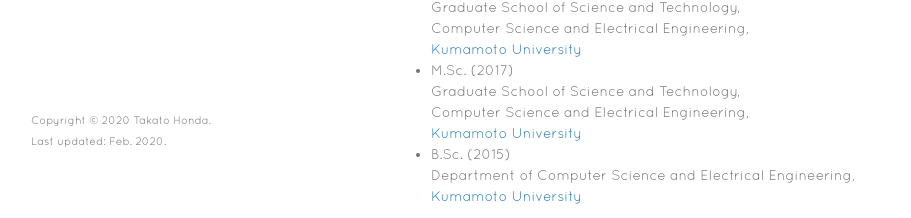
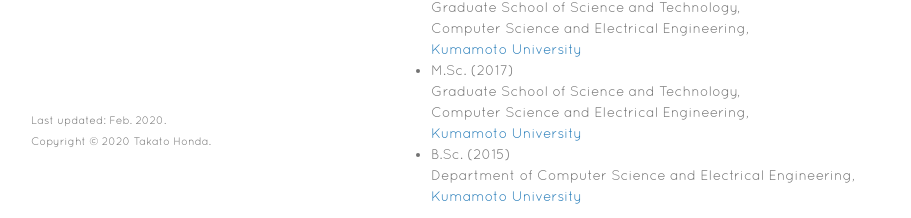
Before and after one commit to TakatoHonda/takatohonda.github.io, a Jekyll site: the page built from index.md, in a window 1280 px wide and 900 px high, scrolled down 535 px. Shown: the part 679-897 px from the top of the window, without its empty margins (179-1090 px from the left). Built offline with Jekyll 4.4.1, drawn with Linux system fonts in a browser that asks for light colours; our own code applies the rules of GitHub Pages for plain Markdown files.

```diff
--- a/_layouts/default.html
+++ b/_layouts/default.html
@@ -50,9 +50,10 @@
         {% if site.github.is_project_page %}
         <p>This project is maintained by <a href="{{ site.github.owner_url }}">{{ site.github.owner_name }}</a></p>
         {% endif %}
-        <p><small>Copyright ©︎ 2020 Takato Honda.</small>
+        <p>
+          <small>Last updated: Feb. 2020.</small>
           <br>
-          <small>Last updated: Feb. 2020.</small>
+          <small>Copyright ©︎ 2020 Takato Honda.</small>
         </p>
       </footer>
     </div>
```
